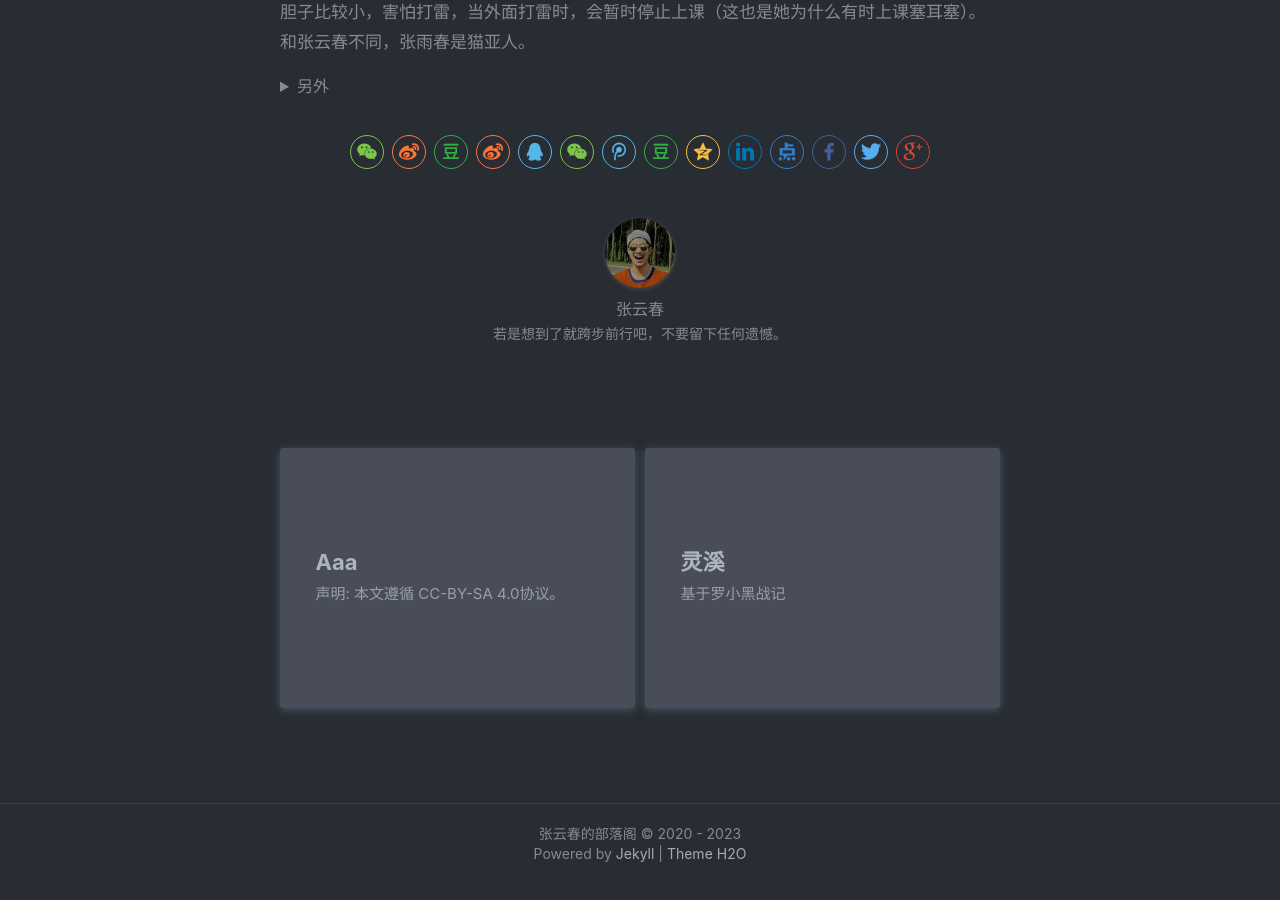
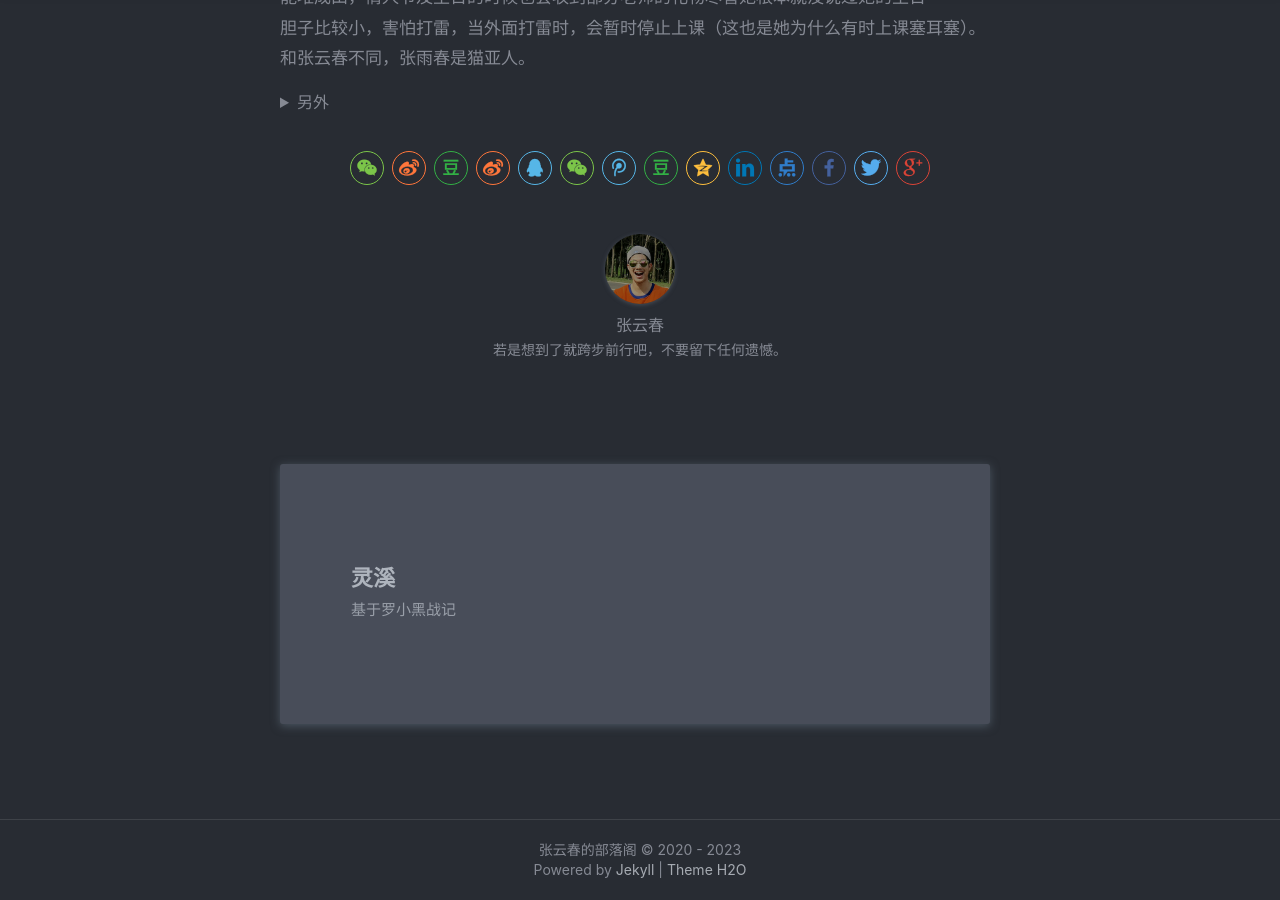
Before and after one commit to albert585/albert585.github.io, a Jekyll site: the page built from _posts/2023-6-3-hms.md, in a window 1280 px wide and 900 px high, scrolled down 2595 px. Built offline with Jekyll 4.4.1, drawn with Linux system fonts in a browser that asks for light colours; nearby versions of some CDN libraries; a style sheet for code colours, icons or effects is not loaded; some of the changed lines change nothing that is shown.

Commit message:
deleted:    _posts/2023-6-3-aaa.md 	modified:   _posts/2023-6-3-hms.md 	modified:   _posts/2023-05-16-Inside.md

```diff
--- a/_posts/2023-6-3-aaa.md
+++ /dev/null
@@ -1,32 +0,0 @@
-
-声明: 本文遵循 CC-BY-SA 4.0协议。
-
-今天，发数学卷子了。
-
-“哈!”陈俊宇拿着试卷，轻蔑地看着陈晓宇，卷子上鲜红的115格外显眼——那是陈俊宇考的第三高的分数。
-
-“你看!”他指着陈晓宇卷子上刺眼的106分，嘲笑道，“你还没我考的高，还好学生呢，真差劲!”说完还做了个鬼脸。
-
-晓宇有些不耐烦，一边将卷子塞进书包，一边没好气地说:“我只是发挥失常，没睡醒!哪像你，撑死了也就那水平。”
-
-“啊？我就这水平？还有你说你......”眼看他们俩要吵起来了，一旁早已看不下去的陈小宇赶忙跑过去，拉住刚收好书包的晓宇便往班级门口拽:“好了好了，别跟他一般见识——陈灏宇还在外面等着呢。”俊宇一听，急忙背起书包，赶了上去:“哎!等等我!等等我!”
-
-教学楼外，落日将它的余晖洒在大地上，整个教学楼都变成了金色。微风拂过，校园里的老树慢慢地挥动着它的枝叶，时间似乎变慢了。教学楼下，四个初中生有说有笑，谈论着在学校发生的有趣的事。
-
-“真是的，没考好就没考好，走那么急干嘛。”
-
-“切，还不是你在那发牢骚。”
-
-“欸？我在那发牢骚？不是你......”
-
-眼看两人又要打起来了，小宇赶忙拉了拉俊宇。俊宇知道小宇是在提醒他，便不再说话。
-
-“唉！考这鬼成绩，妈妈肯定又要骂我了......”说到考试，灏宇有些泄气，打不起精神来。
-
-“哇!你竟然有妈!”小宇一听，惊奇又羡慕的说，“我连妈妈都没有......”
-
-“啧，你情况特殊。再说了，朱阿姨不是也很不错嘛。”灏宇拍了拍他的背，安慰道，“你不还有一个晓......”“诶!别乱说!那是我亲妈!”晓宇纠正了灏宇，然后放低了声音，“不过……大家应该都知道的……我姐的亲妈早就……唉，没必要多说了。”“唔，那你姐应该很伤心吧？”“是啊，但妈妈在她六个月的时候就去世了，所以出事前都是舅舅，舅妈代......”看着大家期待的眼神，陈晓宇有些迟疑，他叹了一口气，便不再说下去，眼睛也变得黯淡无光。大家都知趣，便闭了嘴，便没有再问下去。
-
-校园一下就安静了，风似乎变大了，树叶摆动发出了沙沙的声音，天空时不时传来鸟叫。操场上原先打球的人也离开了。
-
-俊宇看到大家都不说话，心里有些着急。忽然，他想到了什么。
--- a/_posts/2023-6-3-hms.md
+++ b/_posts/2023-6-3-hms.md
@@ -28,7 +28,8 @@ tags: AD
 
 ----
 > 以下直到分界线条目将不再更新。<br>
-> 更新截至6月20日 <br>
+> 更新截至6月20日
+
 小初高的教师是相互流动的。
 
 比如说音乐老师与美术老师。
@@ -97,7 +98,10 @@ tags: AD
 <summary>另外</summary>
 <pre><code>
 陈灏宇:哇！你看！英语老师和张老猫看起来好亲密！
-陈小宇：是啊！没准他们之间有什么
+陈小宇：是啊！没准他们之间有什么......
+陈晓宇：哦，你说他们啊，他们其实是姐弟关系哟~
+</pre></code>
+</details>
 ----
 
 ###  小学部
```
